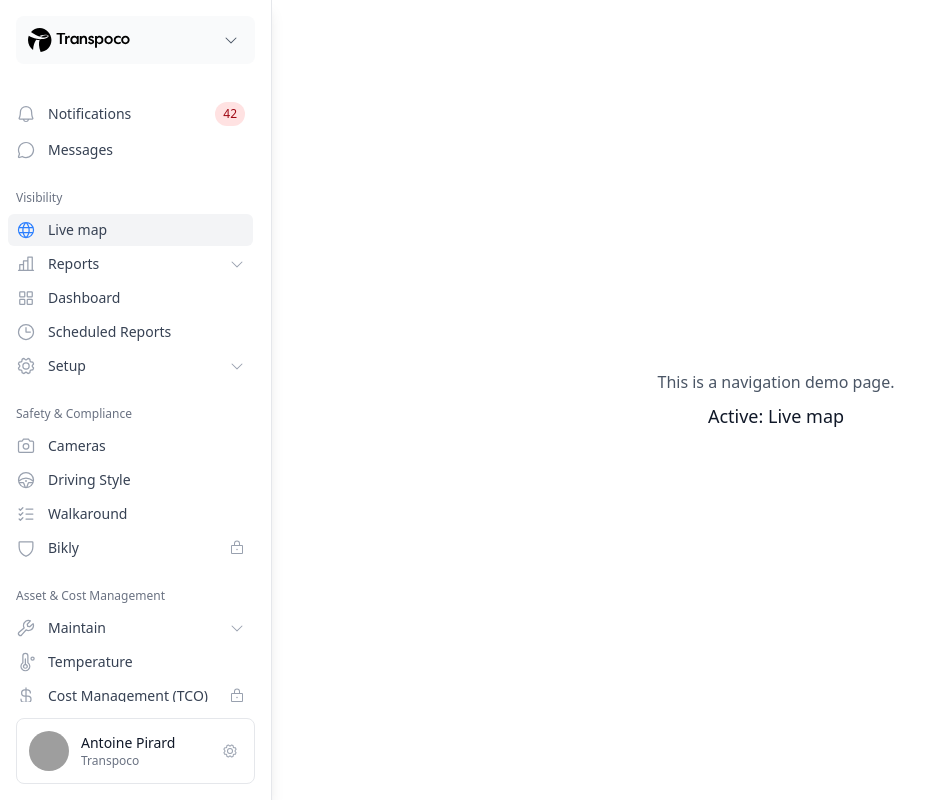
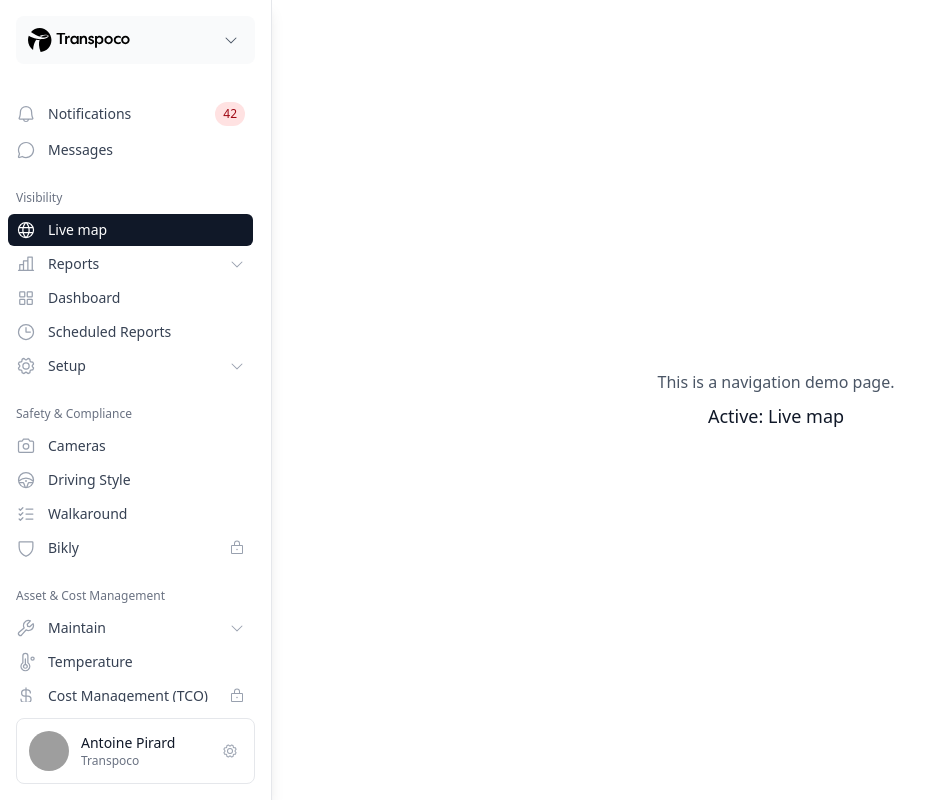
Before and after one commit to antoinepirard/transpoco-track, a Next.js app: page /new-navigation in a window 1280 px wide. Shown: the whole page, without its empty margins (0-949 px from the left). Built offline with nearby package versions, Linux system fonts and the light colour scheme; grey boxes are pictures that could not be loaded.

Commit message:
style: update navigation item colors and icon visibility for active/hover states

```diff
--- a/src/components/navigation/NavigationItemDemo.tsx
+++ b/src/components/navigation/NavigationItemDemo.tsx
@@ -62,23 +62,23 @@ export function NavigationItemDemo({
     if (isChild) {
       const childPadding = 'py-1.5 pr-2 pl-6';
       if (isLocked) {
-        return `${baseClasses} ${childPadding} text-gray-600 hover:hover-only:bg-gray-50 hover:hover-only:text-gray-900`;
+        return `${baseClasses} ${childPadding} text-gray-600 hover:hover-only:bg-gray-100 hover:hover-only:text-gray-900`;
       }
       if (isActive) {
-        return `${baseClasses} ${childPadding} bg-gray-100 text-gray-700`;
+        return `${baseClasses} ${childPadding} bg-gray-900 text-white`;
       }
-      return `${baseClasses} ${childPadding} text-gray-600 hover:hover-only:bg-gray-50 hover:hover-only:text-gray-900`;
+      return `${baseClasses} ${childPadding} text-gray-600 hover:hover-only:bg-gray-100 hover:hover-only:text-gray-900`;
     }
 
     // Parent item styling
     const parentPadding = 'px-2 py-1.5';
     if (isLocked) {
-      return `${baseClasses} ${parentPadding} text-gray-700 hover:hover-only:bg-gray-50 hover:hover-only:text-gray-900`;
+      return `${baseClasses} ${parentPadding} text-gray-700 hover:hover-only:bg-gray-100 hover:hover-only:text-gray-900`;
     }
     if (isActive) {
-      return `${baseClasses} ${parentPadding} bg-gray-100 text-gray-700`;
+      return `${baseClasses} ${parentPadding} bg-gray-900 text-white`;
     }
-    return `${baseClasses} ${parentPadding} text-gray-700 hover:hover-only:bg-gray-50 hover:hover-only:text-gray-900`;
+    return `${baseClasses} ${parentPadding} text-gray-700 hover:hover-only:bg-gray-100 hover:hover-only:text-gray-900`;
   };
 
   const getIconClassName = () => {
@@ -88,12 +88,15 @@ export function NavigationItemDemo({
       return `${baseClasses} text-gray-400 group-hover:hover-only:text-gray-500`;
     }
     if (isActive) {
-      return `${baseClasses} text-blue-500`;
+      return `${baseClasses} text-white`;
     }
     return `${baseClasses} text-gray-400 group-hover:hover-only:text-gray-500`;
   };
 
   const getBadgeClassName = () => {
+    if (isActive) {
+      return "ml-2 inline-flex items-center px-2 py-1 rounded-full text-xs font-medium bg-red-500 text-white tabular-nums";
+    }
     if (isLocked) {
       return "ml-2 inline-flex items-center px-2 py-1 rounded-full text-xs font-medium bg-red-100 text-red-800 tabular-nums";
     }
@@ -102,6 +105,9 @@ export function NavigationItemDemo({
 
   const getCaretClassName = () => {
     const baseClasses = `ml-2 h-4 w-4 flex-shrink-0 transition-all duration-200`;
+    if (isActive) {
+      return `${baseClasses} text-white`;
+    }
     if (isLocked) {
       return `${baseClasses} text-gray-400`;
     }
@@ -118,18 +124,20 @@ export function NavigationItemDemo({
       role="menuitem"
       title={isLocked ? `${item.label} (Premium Feature - Click to learn more)` : item.label}
     >
-      <IconComponent
-        className={getIconClassName()}
-        aria-hidden="true"
-      />
-      <span className="flex-1 text-left truncate">
+      {isParent && (
+        <IconComponent
+          className={getIconClassName()}
+          aria-hidden="true"
+        />
+      )}
+      <span className={`flex-1 text-left truncate ${isChild ? 'ml-0' : ''}`}>
         {item.label}
       </span>
 
       {/* Lock icon for locked items */}
       {isLocked && (
         <LockIcon
-          className="ml-2 h-4 w-4 text-gray-400 flex-shrink-0"
+          className={`ml-2 h-4 w-4 flex-shrink-0 ${isActive ? 'text-white' : 'text-gray-400'}`}
           aria-hidden="true"
         />
       )}
```
